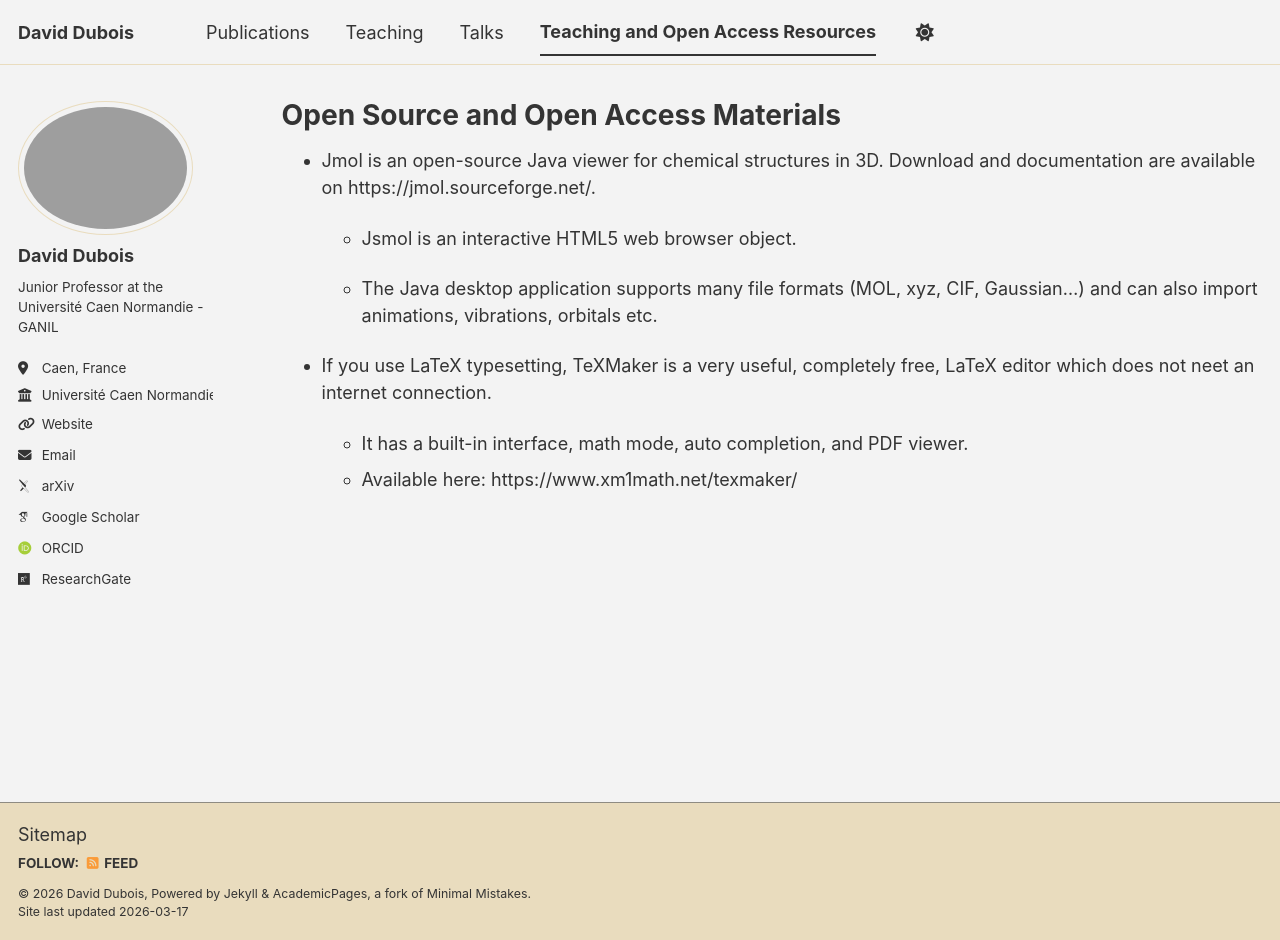
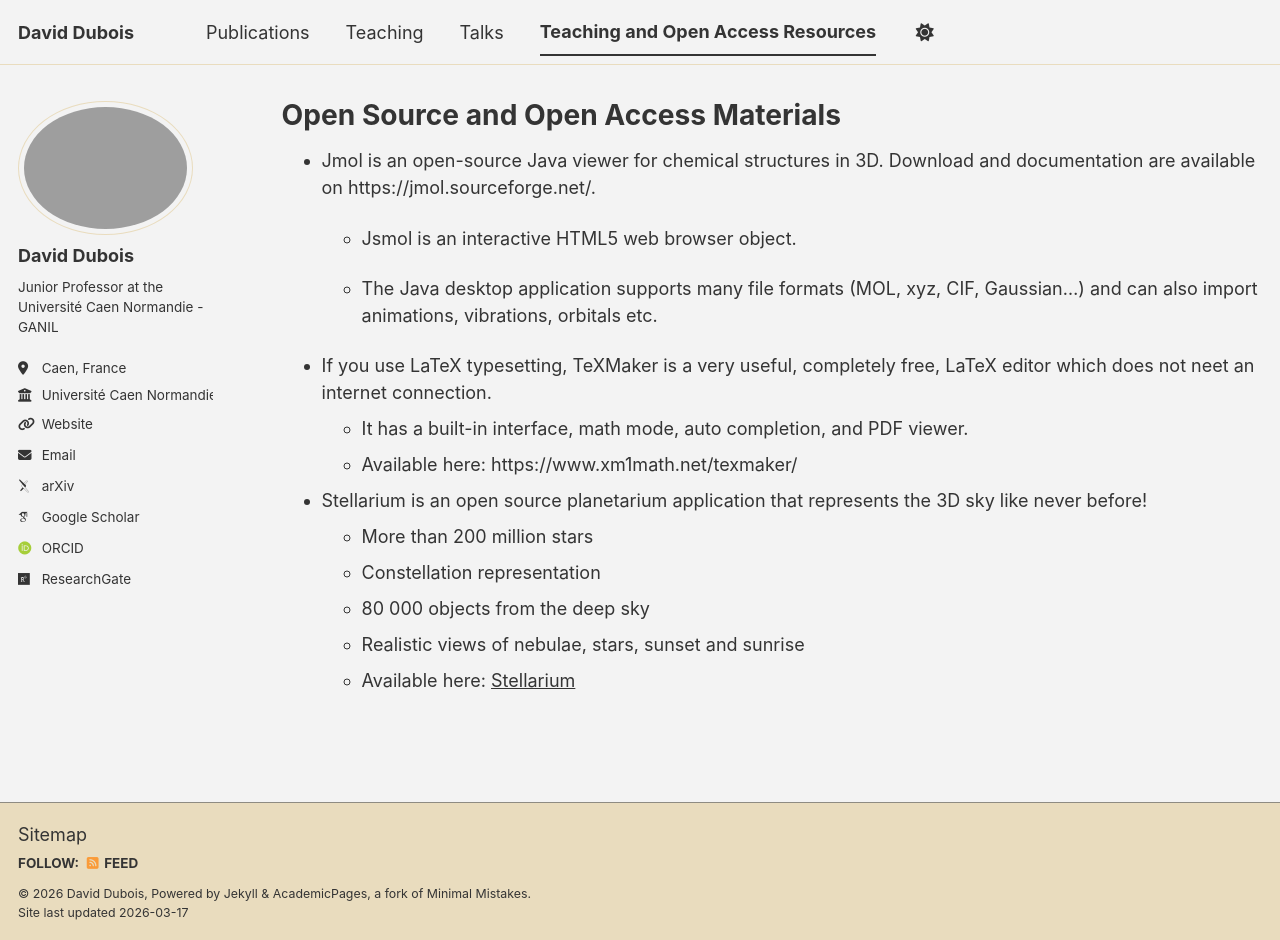
Before and after one commit to daviddubois5/daviddubois, a Jekyll site: the page built from _pages/cv.md, in a window 1280 px wide and 940 px high. Built offline with Jekyll 4.4.1, drawn with Linux system fonts in a browser that asks for light colours; some web fonts are replaced; a script bundle is joined from its source files by our own code; library files that are not in the unit come from our copies.

Commit message:
Update cv.md

```diff
--- a/_pages/cv.md
+++ b/_pages/cv.md
@@ -19,3 +19,11 @@
 * If you use LaTeX typesetting, TeXMaker is a very useful, completely free, LaTeX editor which does not neet an internet connection.
   * It has a built-in interface, math mode, auto completion, and PDF viewer.
   * Available here: https://www.xm1math.net/texmaker/
+
+
+* Stellarium is an open source planetarium application that represents the 3D sky like never before!
+  * More than 200 million stars
+  * Constellation representation
+  * 80 000 objects from the deep sky
+  * Realistic views of nebulae, stars, sunset and sunrise
+  * Available here: [Stellarium](https://stellarium.org/)
```
